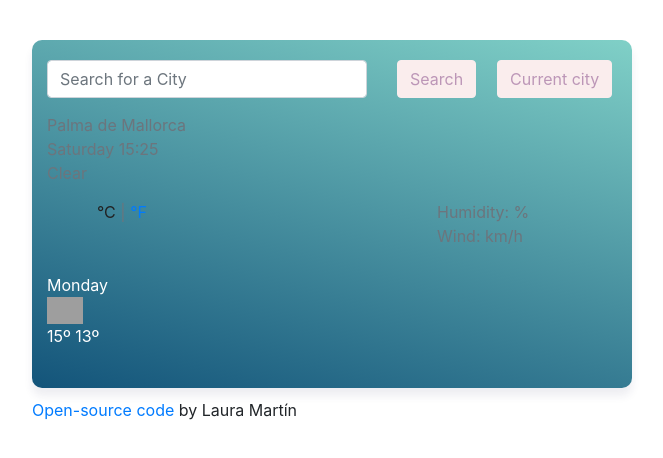
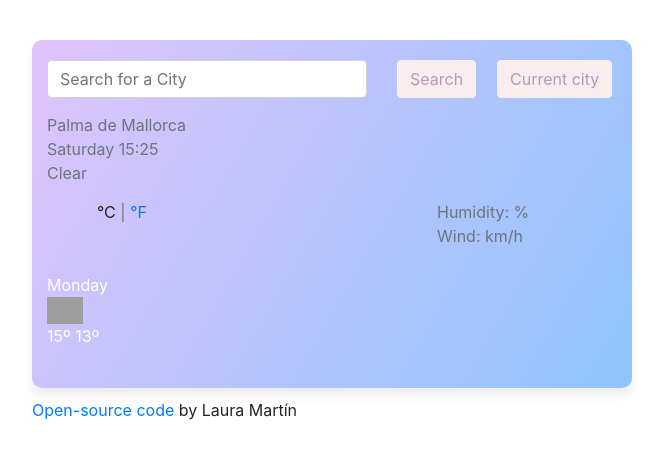
Before and after one commit to lauramjor/vanilla-weather-app-laura, a plain HTML site: page index.html in a window 1280 px wide. Shown: the whole page, without its empty margins (8-671 px from the left). Drawn offline with nearby package versions, Linux system fonts and the light colour scheme; grey boxes are pictures that could not be loaded.

Commit message:
changed gradient

```diff
--- a/styles.css
+++ b/styles.css
@@ -1,6 +1,6 @@
 .container {
   box-shadow: rgb(37 39 89 / 8%) 0px 8px 8px 0;
-  background-image:linear-gradient(15deg, #13547a 0%, #80d0c7 100%);
+  background-image:linear-gradient(120deg, #e0c3fc 0%, #8ec5fc 100%);
   border-radius: 10px;
   color: #fff;
   max-width: 600px;
```
